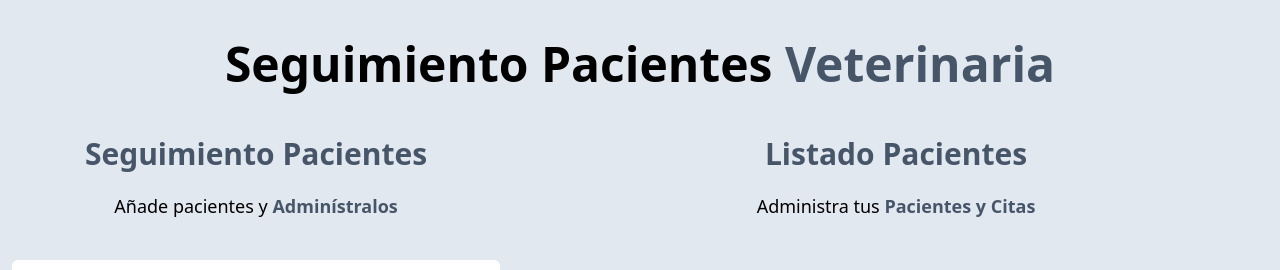
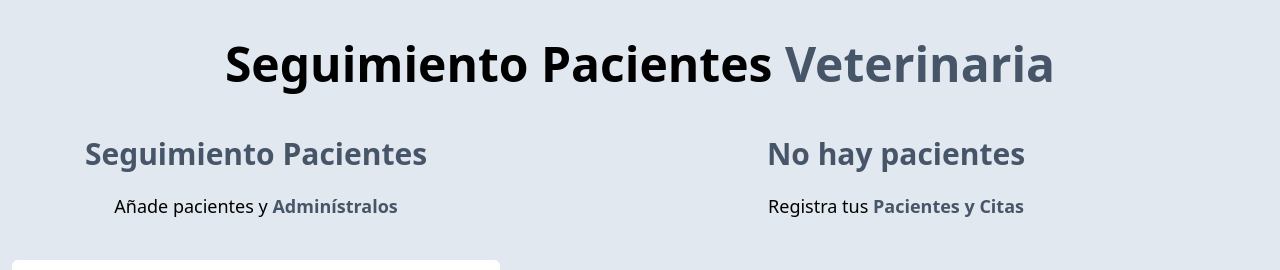
Before and after one commit to jstoledano/citas-react, a React (Vite) app: page / in a window 1280 px wide. Shown: the top 270 px of the page. Built offline with nearby package versions, Linux system fonts and the light colour scheme.

Commit message:
80. Mostrar texto en forma condicional

```diff
--- a/src/components/ListadoPacientes.jsx
+++ b/src/components/ListadoPacientes.jsx
@@ -2,6 +2,8 @@ import { Paciente } from "./Paciente.jsx"
 const ListadoPacientes = ({pacientes}) => {
   return (
     <div className={'md:w-1/2 lg:w-3/5 md:h-screen overflow-y-scroll'}>
+      {pacientes && pacientes.length ? (
+        <>
           <h2 className="font-black text-slate-600 text-3xl text-center">Listado Pacientes</h2>
           <p className="text-lg mt-5 text-center mb-10">
             Administra tus {''}
@@ -13,6 +15,16 @@ const ListadoPacientes = ({pacientes}) => {
                 paciente={paciente}
           />)
           )}
+        </>
+      ) : (
+        <>
+          <h2 className="font-black text-slate-600 text-3xl text-center">No hay pacientes</h2>
+          <p className="text-lg mt-5 text-center mb-10">
+            Registra tus {''}
+            <span className="text-slate-600 font-bold text-center">Pacientes y Citas</span>
+          </p>
+        </>
+      )}
 
     </div>
   )
```
Lines whose indentation alone changed are shown as unchanged.
